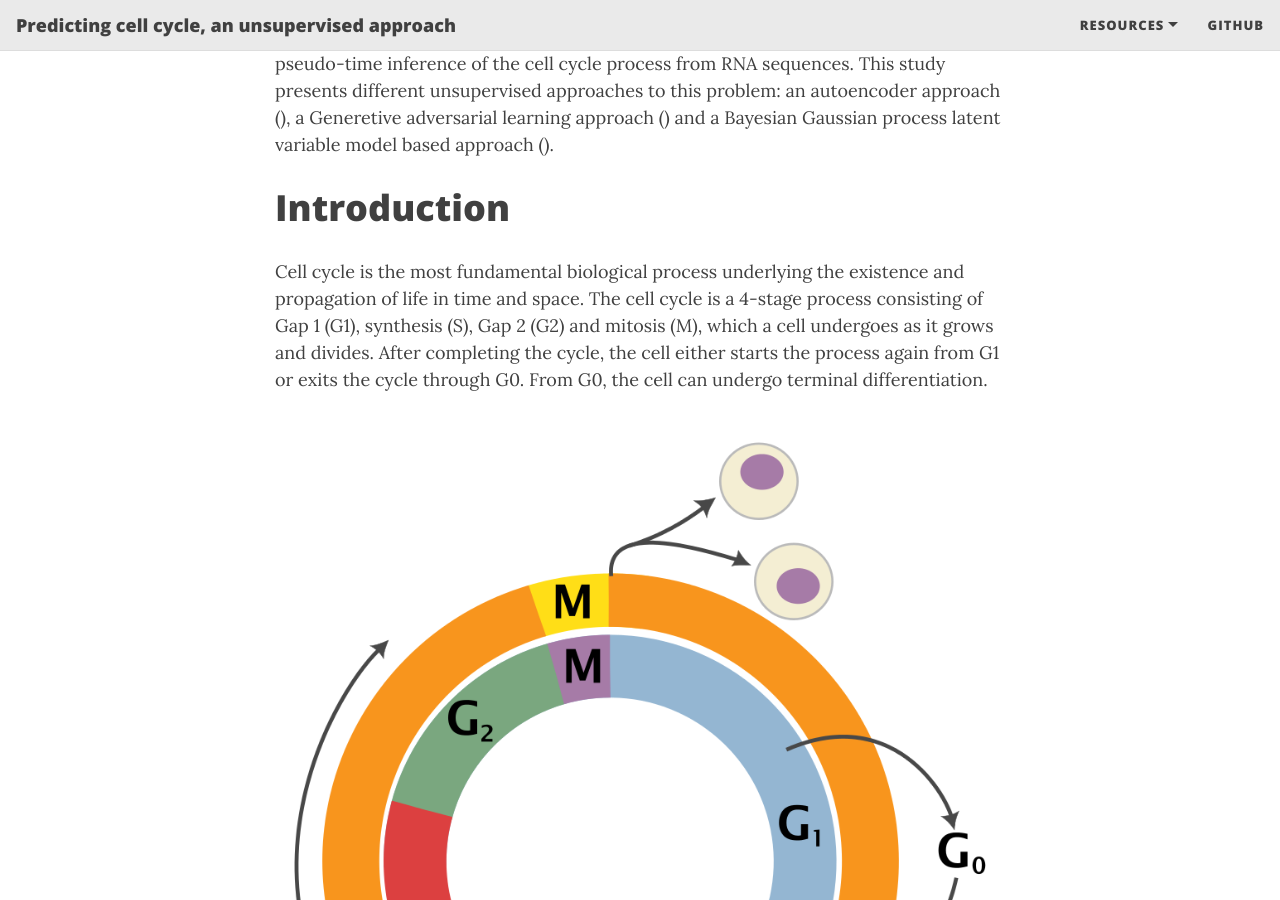
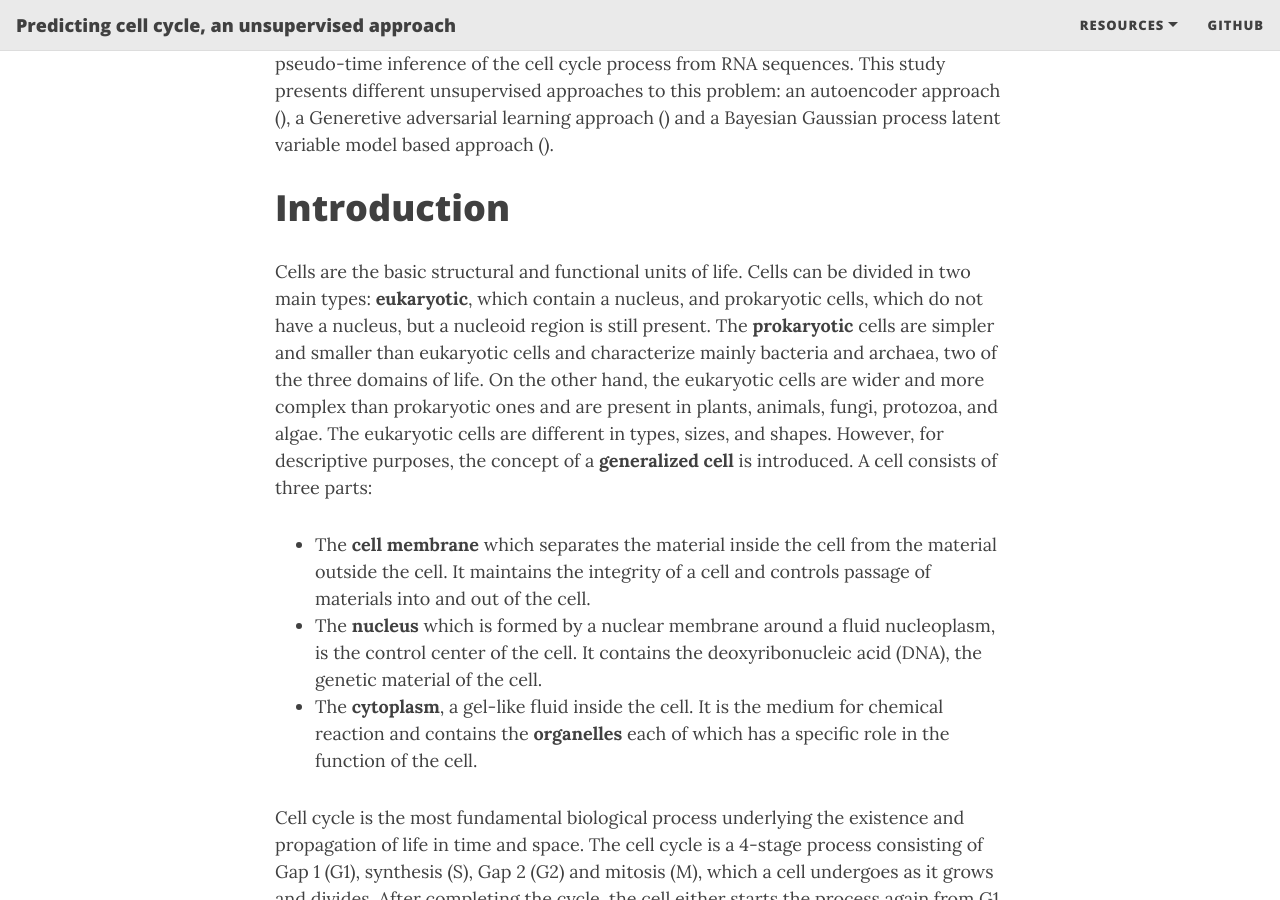
Before and after one commit to lucarossi9/statistical_computation_4, a Jekyll site: the page built from index.md, in a window 1280 px wide and 900 px high, scrolled down 1031 px. Built offline with Jekyll 4.4.1, drawn with Linux system fonts in a browser that asks for light colours; nearby versions of some CDN libraries; the list of posts is cut into pages by our own code.

Commit message:
Update index.md

```diff
--- a/index.md
+++ b/index.md
@@ -15,6 +15,12 @@ Advances in omics technologies make it possible to study cellular dynamics, prov
 
 # Introduction
 
+Cells are the basic structural and functional units of life. Cells can be divided in two main types: **eukaryotic**, which contain a nucleus, and prokaryotic cells, which do not have a nucleus, but a nucleoid region is still present. The **prokaryotic** cells are simpler and smaller than eukaryotic cells and characterize mainly bacteria and archaea, two of the three domains of life. On the other hand, the eukaryotic cells are wider and more complex than prokaryotic ones and are present in plants, animals, fungi, protozoa, and algae. The eukaryotic cells are different in types, sizes, and shapes. However, for descriptive purposes, the concept of a **generalized cell** is introduced. A cell consists of three parts:
+* The **cell membrane** which separates the material inside the cell from the material outside the cell. It maintains the integrity of a cell and controls passage of materials into and out of the cell.
+* The **nucleus** which is formed by a nuclear membrane around a fluid nucleoplasm, is the control center of the cell. It contains the deoxyribonucleic acid (DNA), the genetic material of the cell.
+* The **cytoplasm**, a gel-like fluid inside the cell. It is the medium for chemical reaction and contains the **organelles** each of which has a specific role in the function of the cell.
+
+
 Cell cycle is the most fundamental biological process underlying the existence and propagation of life in time and space. The cell cycle is a 4-stage process consisting of Gap 1 (G1), synthesis (S), Gap 2 (G2) and mitosis (M), which a cell undergoes as it grows and divides. After completing the cycle, the cell either starts the process again from G1 or exits the cycle through G0. From G0, the cell can undergo terminal differentiation.
 
 ![image](assets/img/Cell_Cycle.png)
```
